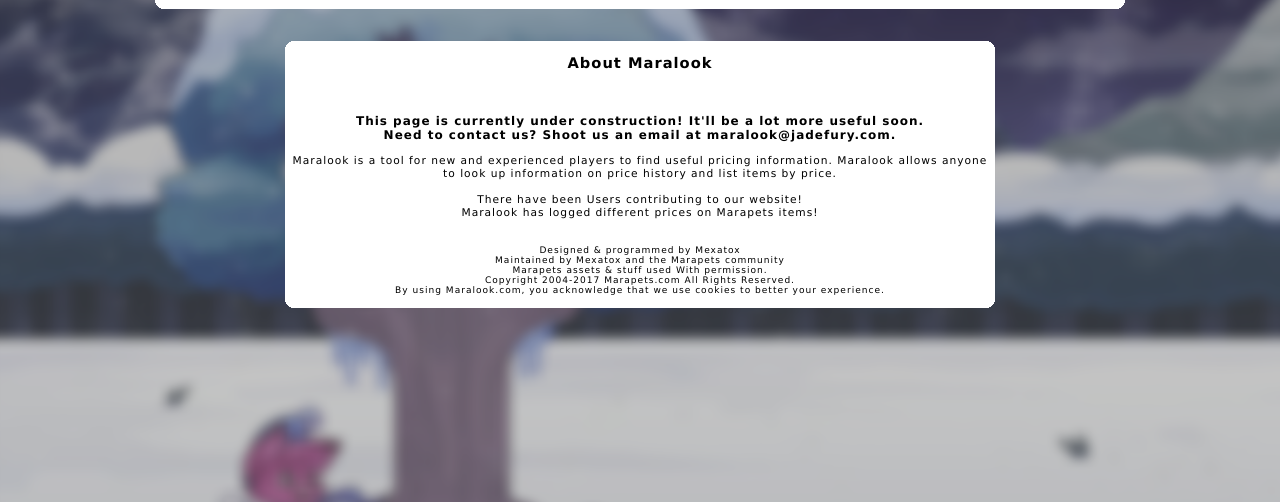
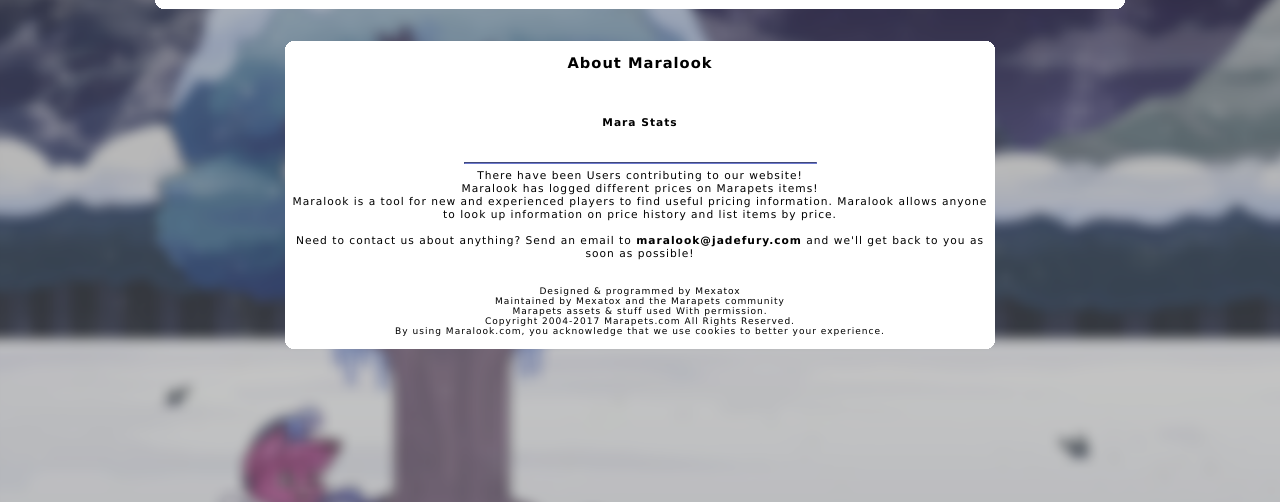
Before and after one commit to applessmillion/maralook, a PHP site: page /about.php in a window 1280 px wide. Shown: the part 80-582 px from the top of the page. Run offline with PHP 8.4, Linux system fonts and the light colour scheme; data that the repository does not hold is empty; a stand-in replaces the project's code that opens the database connection.

Commit message:
Updated info
Updated db,
Updated about us page

```diff
--- a/web/vars.php
+++ b/web/vars.php
@@ -14,22 +14,23 @@
 "
 ". $mainpage_notice ."
 <h3>Recent News</h3>
-<p><strong>January 15th</strong> - Backend changes. Changed the way prices are looked up by the website - this should use a little less data per query from Marapets when we look up prices.</p>
-<p><strong>January 13th</strong> - Item database has been updated to the funky account upgrade. Check <a class='head' href='http://www.marapets.com/wishlist.php?do=newest&page=0'>the wishlist</a> for everything new.</p>
+<p><strong>February 5th</strong> - Item database has been updated to the Heartless box. Check <a class='head' href='http://www.marapets.com/wishlist.php?do=newest&page=0'>the wishlist</a> for everything new.</p>
 </br>
 ";
 #
 $about_desc =
 "
-<h3 style='color:#C13232!'>This page is currently under construction! It'll be a lot more useful soon.<br>
-Need to contact us? Shoot us an email at maralook@jadefury.com.</h3>
-Maralook is a tool for new and experienced players to find useful
-pricing information. Maralook allows anyone to look up information on price history and list items by price.
-</br></br>
+<h4>Mara Stats</h4><br>
+<hr style='border-color:#6D7ACE; width:50%;'>
 There have been <b>". $statuser ."</b> Users contributing to our website!
 </br>
 Maralook has logged <b>". $statlog ."</b> different prices on Marapets items!
 </br>
+Maralook is a tool for new and experienced players to find useful
+pricing information. Maralook allows anyone to look up information on price history and list items by price.
+</br></br>
+Need to contact us about anything? Send an email to <b>maralook@jadefury.com</b> and we'll get back to you as soon as possible!
+
 ";
 
 $about_madeby =
```
